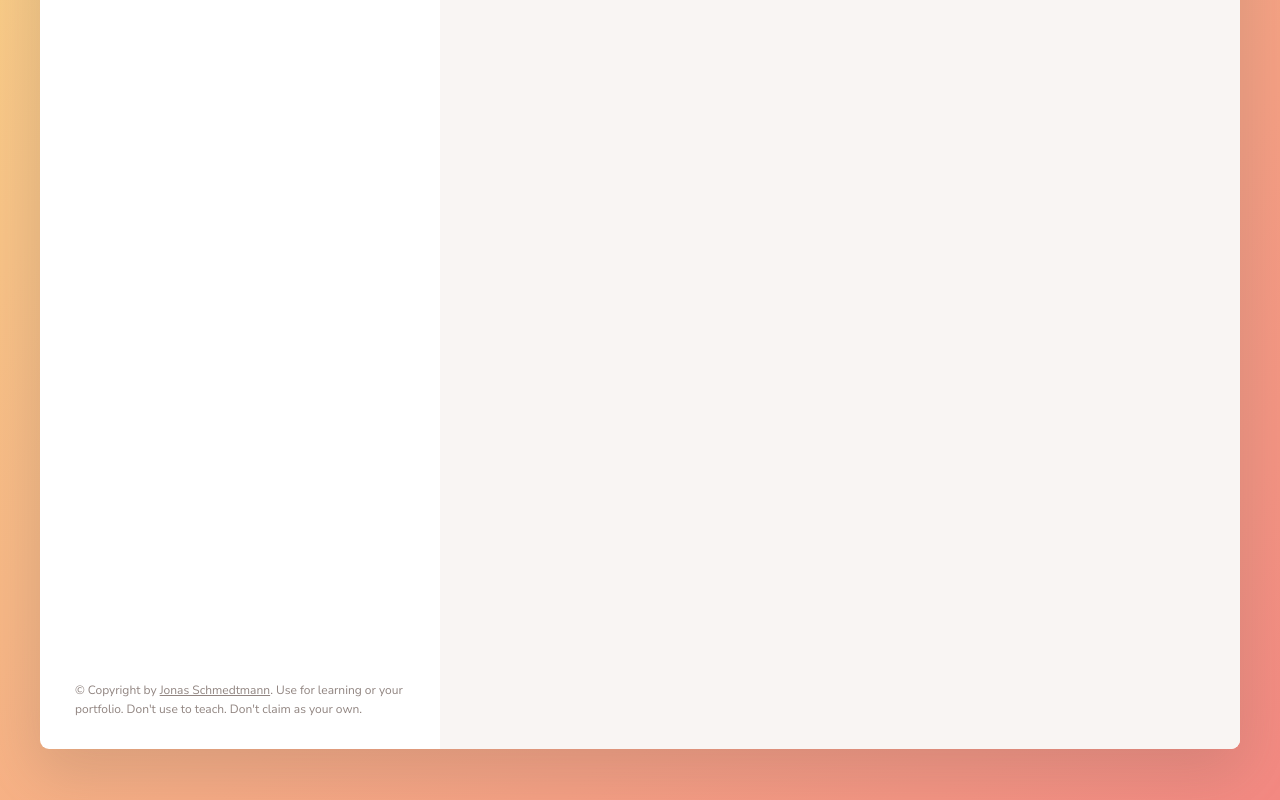
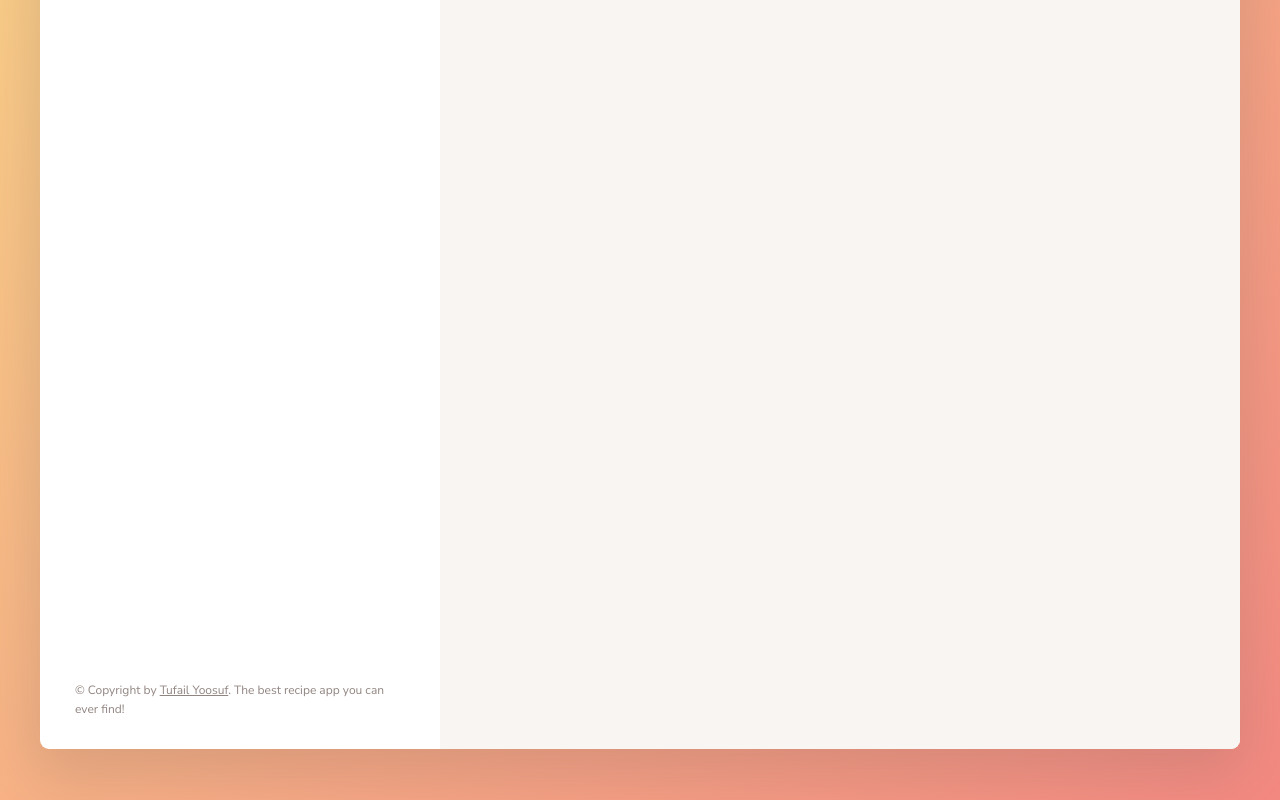
Before and after one commit to TufailDev/forkify-app, a website built with Parcel: page index.html in a window 1280 px wide. Shown: the part 472-1272 px from the top of the page. Built offline with nearby package versions, Linux system fonts and the light colour scheme.

Commit message:
Added readme

```diff
--- a/index.html
+++ b/index.html
@@ -117,9 +117,8 @@
 
       <p class="copyright">
         &copy; Copyright by
-        <a class="twitter-link" target="_blank" href="https://twitter.com/jonasschmedtman">Jonas Schmedtmann</a>. Use
-        for learning or your portfolio. Don't use to teach. Don't claim
-        as your own.
+        <a class="twitter-link" target="_blank" href="https://github.com/TufailDev/">Tufail Yoosuf</a>. The best recipe
+        app you can ever find!
       </p>
     </div>
 
```
Also changed, not shown: README.md (added).
